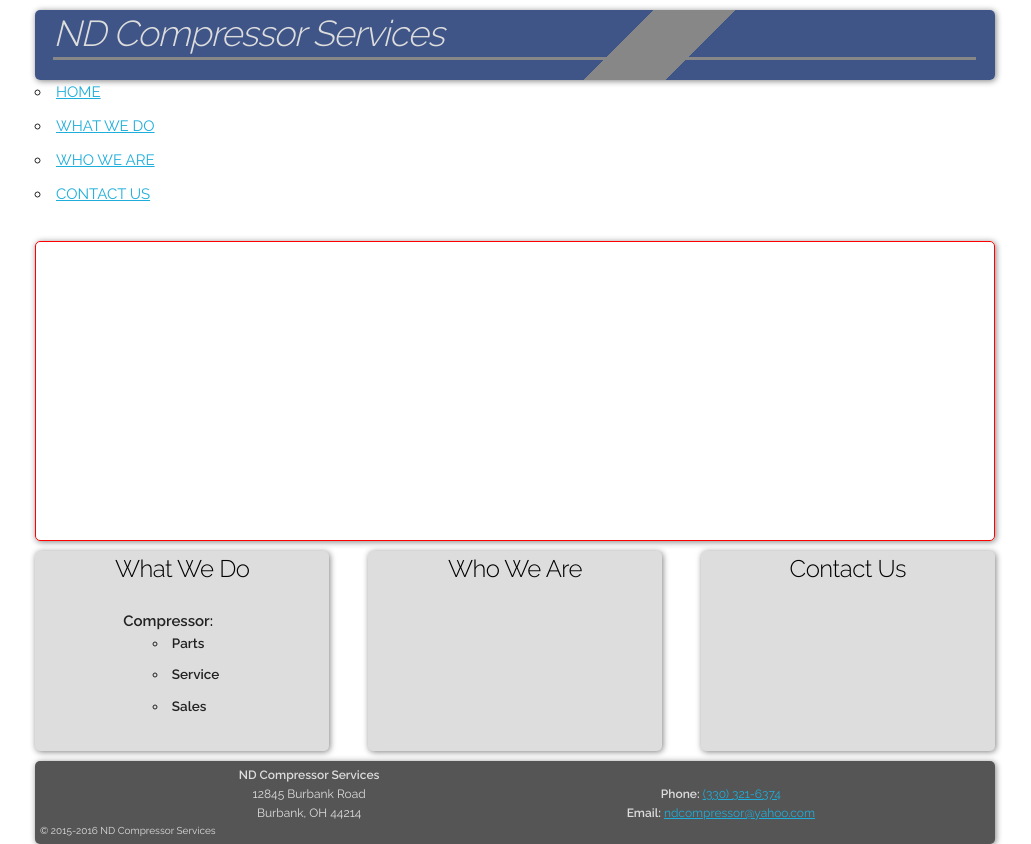
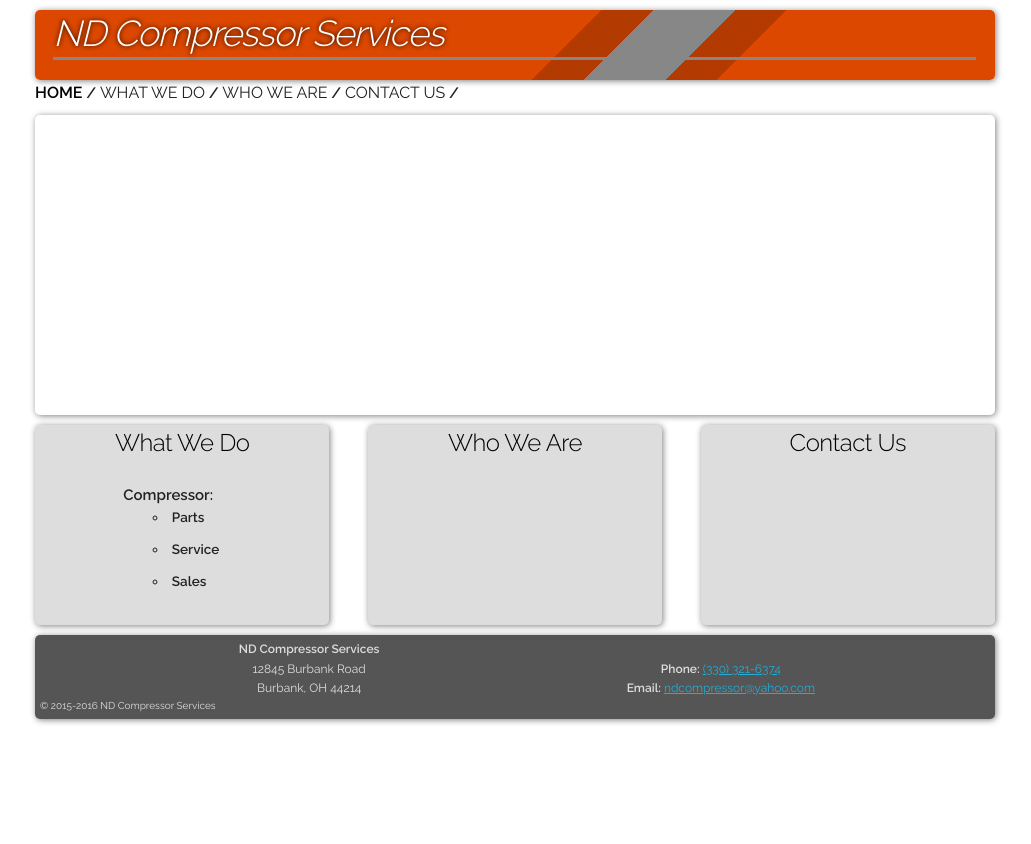
Before and after one commit to xgundam05/ndcompressor, a plain HTML site: page index.html in a window 1280 px wide. Shown: the whole page, without its empty margins (125-1156 px from the left). After the commit the page ends 800 px from the top, so only its background shows below. Drawn offline with Linux system fonts and the light colour scheme.

Commit message:
Add navigation header
Change header background to a bolder color.

```diff
--- a/styles/base.css
+++ b/styles/base.css
@@ -11,24 +11,60 @@
   box-shadow: 2px 2px 16px gray;
 }
 
+nav ul{
+  list-style-type: none;
+  margin: 0;
+  padding: 0;
+}
+nav li{
+  display: inline;
+}
+nav li::after{
+  content: ' / ';
+  font-weight: bold;
+  text-decoration: none;
+}
+nav li a{
+  text-decoration: none;
+  color: inherit;
+  box-sizing: border-box;
+  font-size: small;
+}
+nav li a.active{
+  font-weight: bold;
+  color: black;
+}
+
+/* Larger than phablet (also point when grid becomes active) */
+@media (min-width: 550px) {
+  nav li a{
+    font-size: medium;
+  }
+}
+
 .logo{
   background: linear-gradient(135deg,
-    #3F5587 0%,
-    #3F5587 60%,
+    #dd4800 0%,
+    #dd4800 55%,
+    #b33a00 55%,
+    #b33a00 60%,
     #878787 60%,
     #878787 68%,
-    #3F5587 68%,
-    #3F5587 100%);
+    #b33a00 68%,
+    #b33a00 73%,
+    #dd4800 73%,
+    #dd4800 100%);
   padding-left: 2ch;
   margin-top: 1rem;
   border-radius: 5px;
-  color: #ddd;
+  color: white;
   font-style: italic;
 }
 
 .logo h3{
   border-bottom: solid 3px #878787;
   width: 98%;
+  text-shadow: 0px 0px 5px black;
 }
 
 .center{
@@ -36,7 +72,6 @@
 }
 
 .slider{
-  border: solid 1px red;
   height: 300px;
   border-radius: 5px;
   margin-top: 1rem;
@@ -78,7 +113,6 @@
   -webkit-transition: transform 0.25s ease-in-out;
   transition: transform 0.25s ease-in-out;
 }
-
 .clickBox a:hover:after{
   transform: scaleX(1);
 }
```
